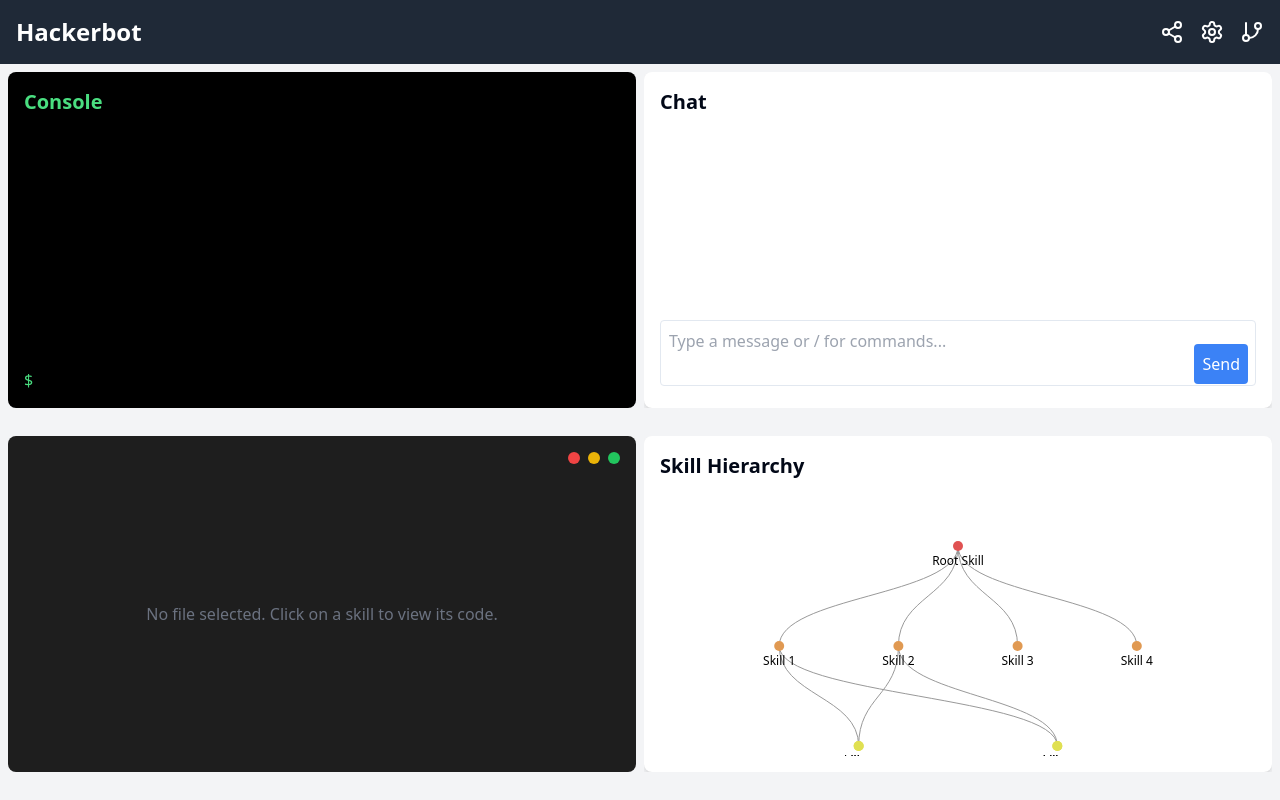
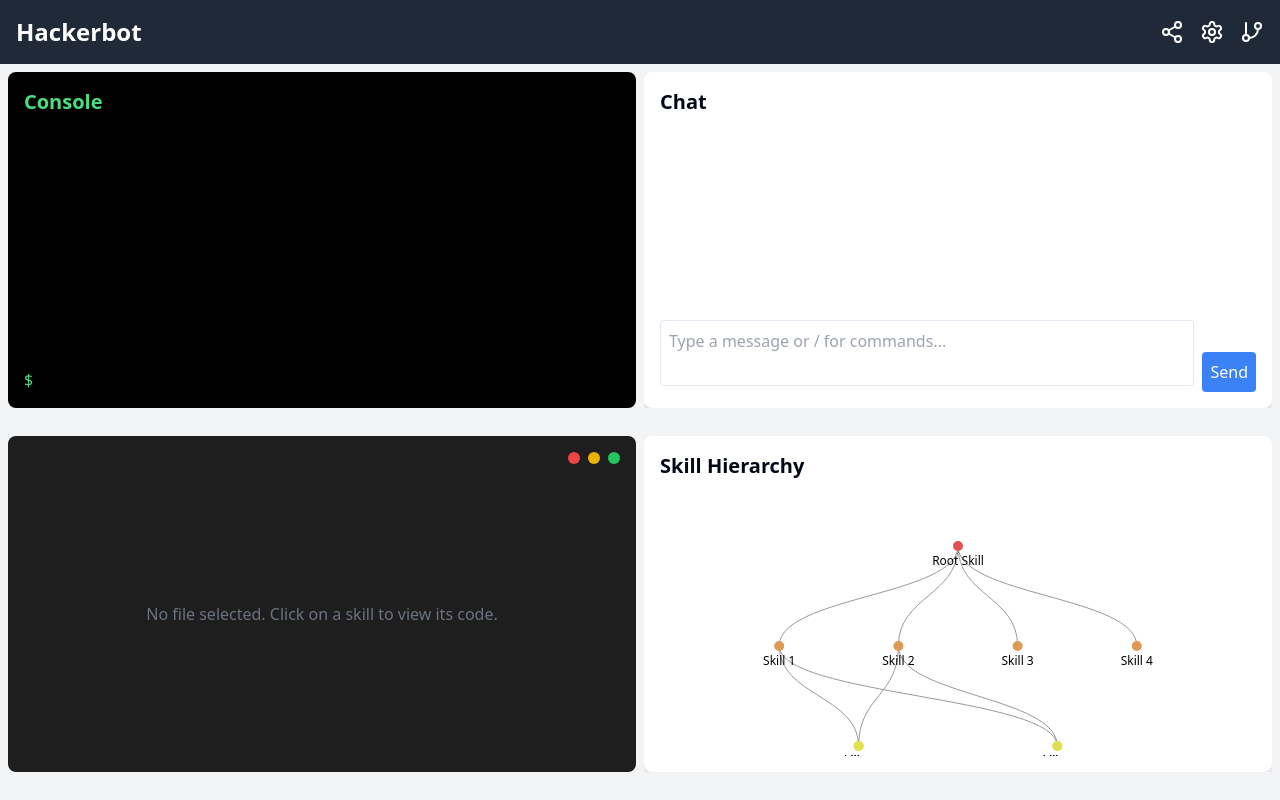
Before and after one commit to GatlingX/quadra-ui-folio, a React (Vite) app: page / in a window 1280 px wide. Built offline with nearby package versions, Linux system fonts and the light colour scheme.

Commit message:
Fix chat interface alignment
Improved the alignment of the send button and input field in the chat interface for better usability and aesthetics.
[skip gpt_engineer]

```diff
--- a/src/components/ChatUI.jsx
+++ b/src/components/ChatUI.jsx
@@ -82,13 +82,14 @@ const ChatUI = ({ messages, setMessages }) => {
         ))}
         <div ref={messagesEndRef} />
       </div>
-      <div className="relative">
+      <div className="flex items-end">
+        <div className="flex-grow relative">
           <textarea
             ref={inputRef}
             value={input}
             onChange={handleInputChange}
             onKeyDown={handleKeyDown}
-          className="w-full p-2 border rounded resize-none"
+            className="w-full p-2 pr-16 border rounded resize-none"
             placeholder="Type a message or / for commands..."
             rows="2"
           />
@@ -109,7 +110,8 @@ const ChatUI = ({ messages, setMessages }) => {
               ))}
             </div>
           )}
-        <button onClick={handleSend} className="absolute right-2 bottom-2 bg-blue-500 text-white p-2 rounded">Send</button>
+        </div>
+        <button onClick={handleSend} className="ml-2 bg-blue-500 text-white p-2 rounded h-10">Send</button>
       </div>
     </div>
   );
```
Lines whose indentation alone changed are shown as unchanged.
